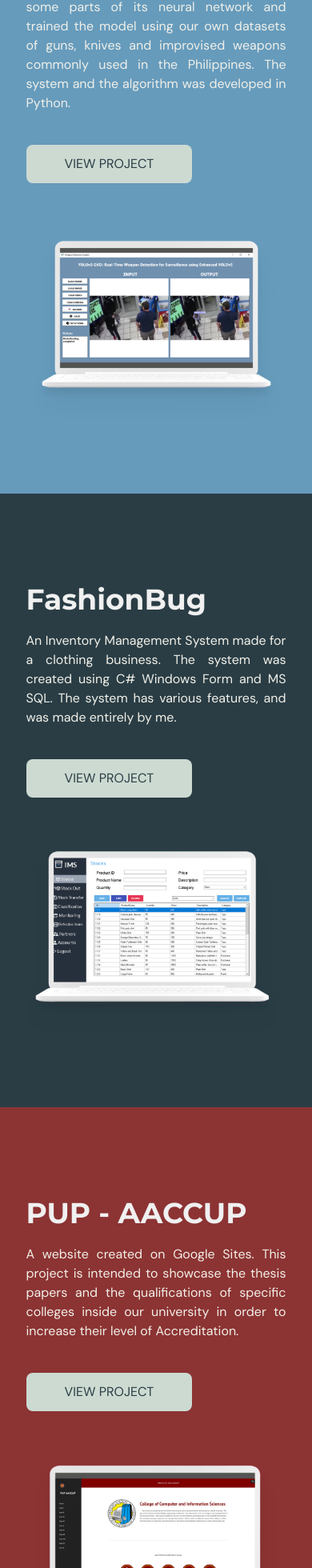
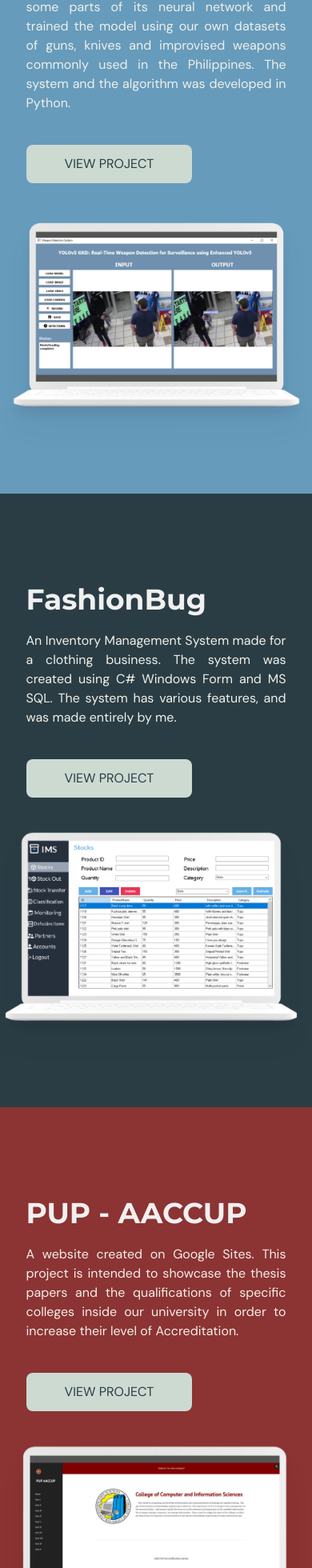
Before and after one commit to IvanVeluz18/my-portfolio, a React (Vite) app: page / in a window 390 px wide. Shown: the part 2634-4594 px from the top of the page at 80% size. Built offline with nearby package versions, Linux system fonts and the light colour scheme.

Commit message:
changed animation and favicon

```diff
--- a/src/scenes/About/index.tsx
+++ b/src/scenes/About/index.tsx
@@ -14,7 +14,7 @@
           <motion.div className="md:w-/5"
             initial="hidden"
             whileInView="visible"
-            viewport={{once:true, amount: 0.5}}
+            viewport={{once:true, amount: 0.3}}
             transition={{duration: 0.5}}
             variants={{
               hidden: {opacity: 0, x:-50},
--- a/src/scenes/Navbar/index.tsx
+++ b/src/scenes/Navbar/index.tsx
@@ -25,7 +25,7 @@
           <div className={`${flexBetween} w-full gap-16`}>
             <div className={`w-full gap-16 basis-3/5 font-montserrat text-2xl font-bold`}>
                 <a href=" ">Ivan{""}<span className="text-primary-500">Veluz</span></a>
-                {/* <a href=""><img src={logo} alt="" className="l-auto w-5" /></a> */}
+                {/* <a href=""><img src={icon} alt="" className="l-auto w-5" /></a> */}
             </div>
 
             {/*Right side*/}
--- a/src/scenes/Projects/index.tsx
+++ b/src/scenes/Projects/index.tsx
@@ -34,6 +34,7 @@
           </motion.div>
         </motion.div>
       </section>
+
       <section id="project-contents">
         <section className="w-full pt-28 pb-32 bg-proj-1 py-40">
           <motion.div onViewportEnter={() => setCurrentPage(CurrentPage.Projects)}>
@@ -68,13 +69,13 @@
                                   initial="hidden"
                                   whileInView="visible"
                                   viewport={{ once: true, amount: 0.5 }}
-                                  transition={{ duration: 0.5 }}
+                                  transition={{ delay: 0.2, duration: 0.5 }}
                                   variants={{
-                                    hidden: { opacity: 0, x: 50 },
-                                    visible: { opacity: 1, x: 0 },
+                                    hidden: { opacity: 0, y: 50 },
+                                    visible: { opacity: 1, y: 0 },
                                   }}
                       className="pt-16 md:pt-0">
-                        <img src={yologkd} alt="" className="h-auto md:w-auto drop-shadow-xl" />
+                        <img src={yologkd} alt="" className="h-auto scale-125 md:scale-100 md:w-auto drop-shadow-xl" />
                       </motion.div>
                   </div>
               </div>
@@ -130,13 +131,13 @@
                                   initial="hidden"
                                   whileInView="visible"
                                   viewport={{ once: true, amount: 0.5 }}
-                                  transition={{ duration: 0.5 }}
+                                  transition={{ delay: 0.2, duration: 0.5 }}
                                   variants={{
-                                    hidden: { opacity: 0, x: 50 },
-                                    visible: { opacity: 1, x: 0 },
+                                    hidden: { opacity: 0, y: 50 },
+                                    visible: { opacity: 1, y: 0 },
                                   }}
                       className="pt-16 md:pt-0">
-                        <img src={fashionbug} alt="" className="h-auto md:w-auto drop-shadow-xl" />
+                        <img src={fashionbug} alt="" className="h-auto scale-125 md:scale-100 md:w-auto drop-shadow-xl" />
                       </motion.div>
                   </div>
                 </div>
@@ -177,13 +178,13 @@
                                   initial="hidden"
                                   whileInView="visible"
                                   viewport={{ once: true, amount: 0.5 }}
-                      transition={{ duration: 0.5 }}
+                                  transition={{ delay: 0.2, duration: 0.5 }}
                                   variants={{
-                        hidden: { opacity: 0, x: 50 },
-                        visible: { opacity: 1, x: 0 },
+                                    hidden: { opacity: 0, y: 50 },
+                                    visible: { opacity: 1, y: 0 },
                       }}
                       className="pt-16 md:pt-0">
-                        <img src={aaccup} alt="" className="h-auto md:w-auto drop-shadow-xl" />
+                        <img src={aaccup} alt="" className="h-auto scale-125 md:scale-100 md:w-auto drop-shadow-xl" />
                       </motion.div>
                   </div>
                 </div>
@@ -224,13 +225,13 @@
                                   initial="hidden"
                                   whileInView="visible"
                                   viewport={{ once: true, amount: 0.5 }}
-                    transition={{ duration: 0.5 }}
+                                  transition={{ delay: 0.2, duration: 0.5 }}
                                   variants={{
-                      hidden: { opacity: 0, x: 50 },
-                      visible: { opacity: 1, x: 0 },
+                                    hidden: { opacity: 0, y: 50 },
+                                    visible: { opacity: 1, y: 0 },
                     }}
                     className="pt-16 md:pt-0">
-                      <img src={gradmatic} alt="" className="h-auto md:w-auto drop-shadow-xl" />
+                      <img src={gradmatic} alt="" className="h-auto scale-125 md:scale-100 md:w-auto drop-shadow-xl" />
                     </motion.div>
                   </div>
                 </div>
@@ -271,13 +272,13 @@
                                   initial="hidden"
                                   whileInView="visible"
                                   viewport={{ once: true, amount: 0.5 }}
-                    transition={{ duration: 0.5 }}
+                                  transition={{ delay: 0.2, duration: 0.5 }}
                                   variants={{
-                      hidden: { opacity: 0, x: 50 },
-                      visible: { opacity: 1, x: 0 },
+                                    hidden: { opacity: 0, y: 50 },
+                                    visible: { opacity: 1, y: 0 },
                     }}
                     className="pt-16 md:pt-0">
-                      <img src={gym} alt="" className="h-auto md:w-auto drop-shadow-xl" />
+                      <img src={gym} alt="" className="h-auto scale-125 md:scale-100 md:w-auto drop-shadow-xl" />
                     </motion.div>
                   </div>
                 </div>
```
Also changed, not shown: 1 other file (tests, documents, lock files or other folders). Lines whose indentation alone changed are shown as unchanged.
